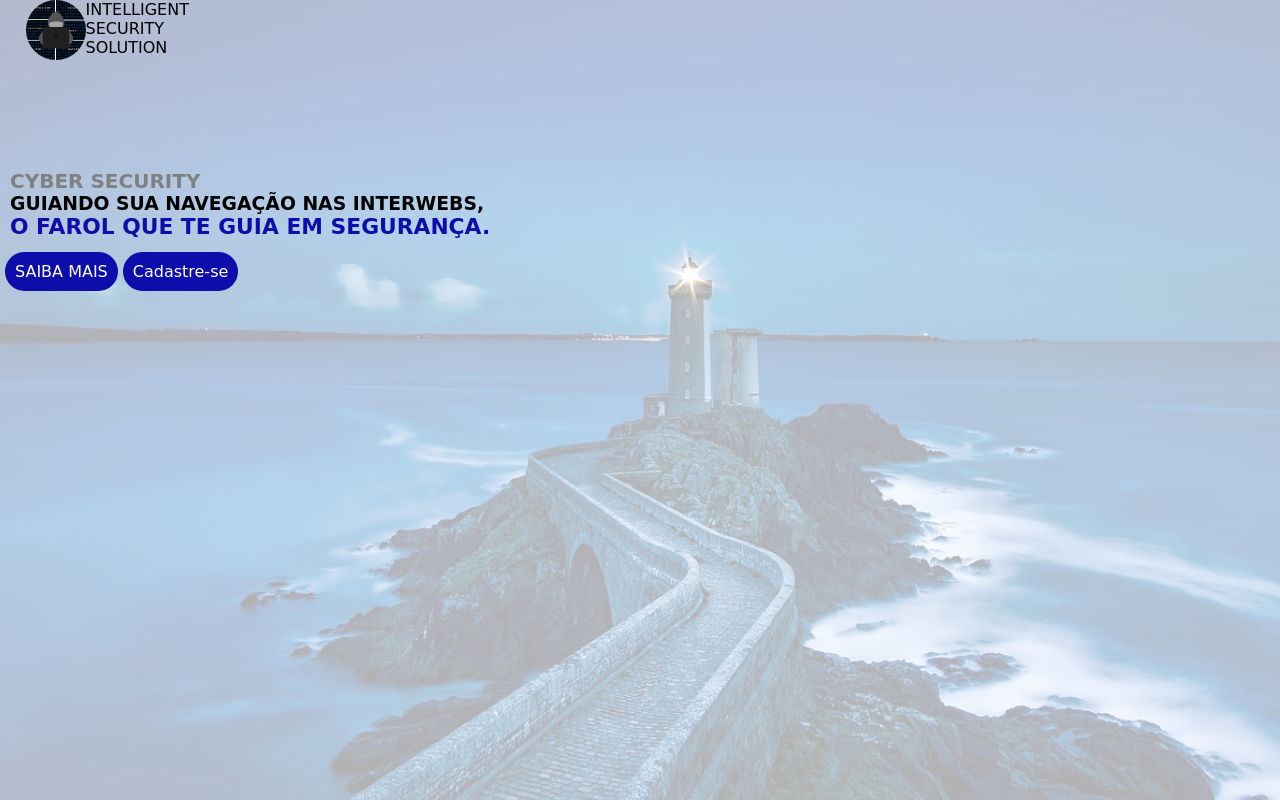
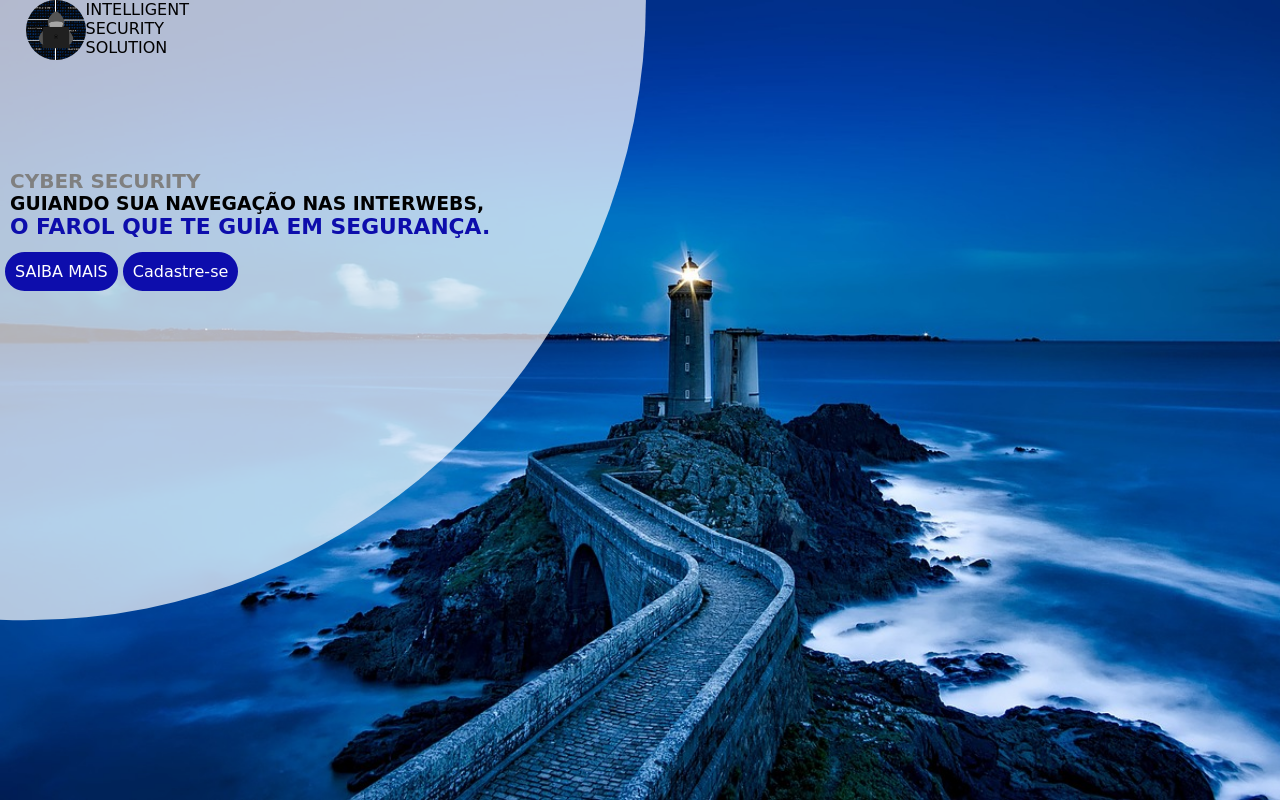
Before and after one commit to Eeu2005/ISS, a plain HTML site: page index.html in a window 1280 px wide. Drawn offline with Linux system fonts and the light colour scheme; a web font is replaced by a local one.

Commit message:
responsividade

```diff
--- a/index.html
+++ b/index.html
@@ -25,7 +25,7 @@
       <h2>GUIANDO SUA NAVEGAÇÃO NAS INTERWEBS,</h2>
       <h3> O FAROL QUE TE GUIA EM SEGURANÇA.</h3>
     </div>
-<div style="display: flex; flex-direction: row; ">
+<div style="display: flex; flex-direction: row; flex-wrap: wrap; ">
   <a href="SITE_PRINCIPAL/index.html" class="button">SAIBA MAIS</a>
 
 <a href="formulario.html" class="button">Cadastre-se</a>
--- a/leia_Desgraça.txt
+++ b/leia_Desgraça.txt
@@ -6,7 +6,7 @@ fazer um novo branch
 git branch [nome do branch]
 git add [para adicionar o arquivo modificado ou novo]
 git checkout [para mudar para o branch desejado]
-git commmit[ o comentario descrevendo o que fez ]
+git commit[ o comentario descrevendo o que fez ]
 git push  [branch criado]
 
 aviso: não da push no main mude antes pfv :)
--- a/lp.css
+++ b/lp.css
@@ -32,7 +32,7 @@ body {
   height: 100%;
   background-color: white;
   opacity: 70%;
-  clip-path: circle(620.3pxs at 2% 0);
+  clip-path: circle(620.3px at 2% 0);
   right: 0;
   bottom: 0;
   position: absolute;
@@ -118,6 +118,7 @@ main {
 }
 
 .button {
+
   margin-left: 5px;
   display: block;
   cursor: pointer;
```
